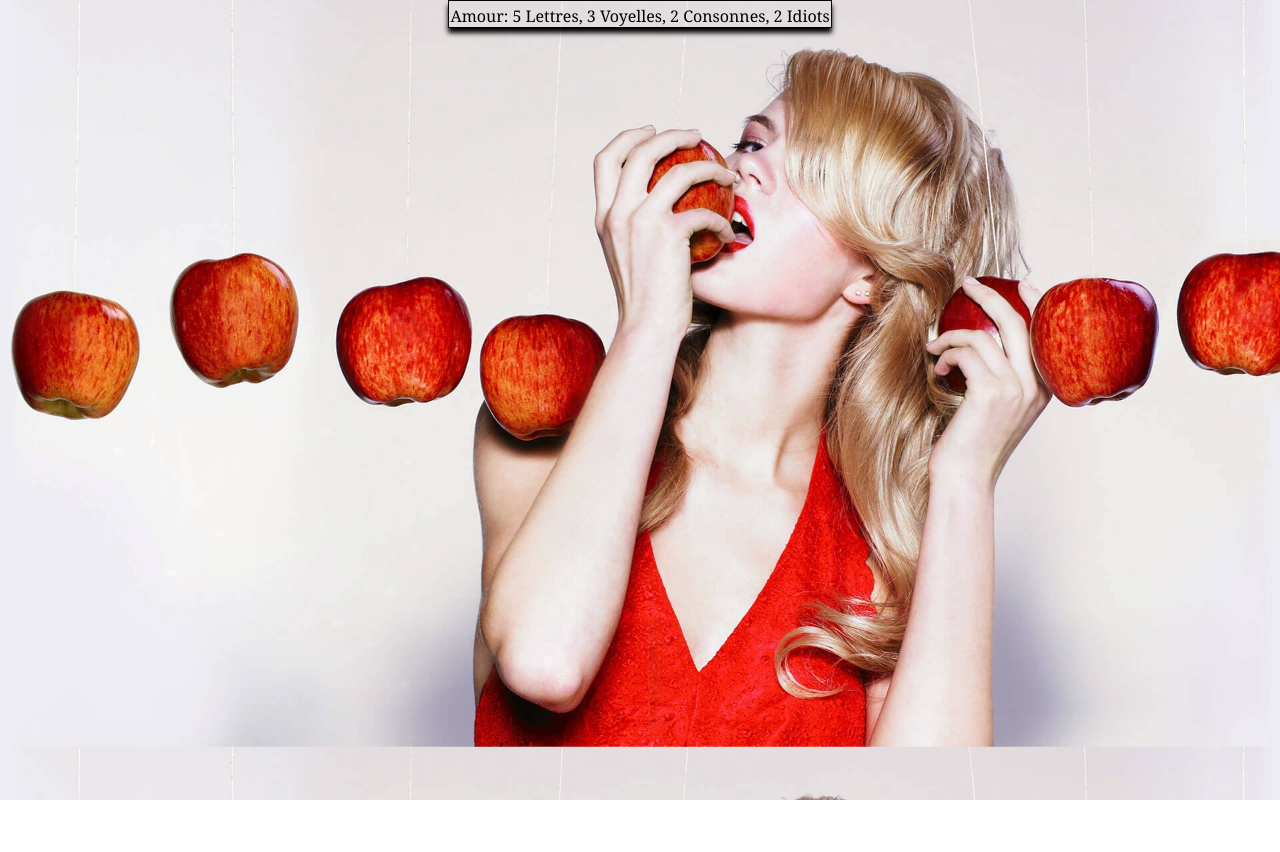
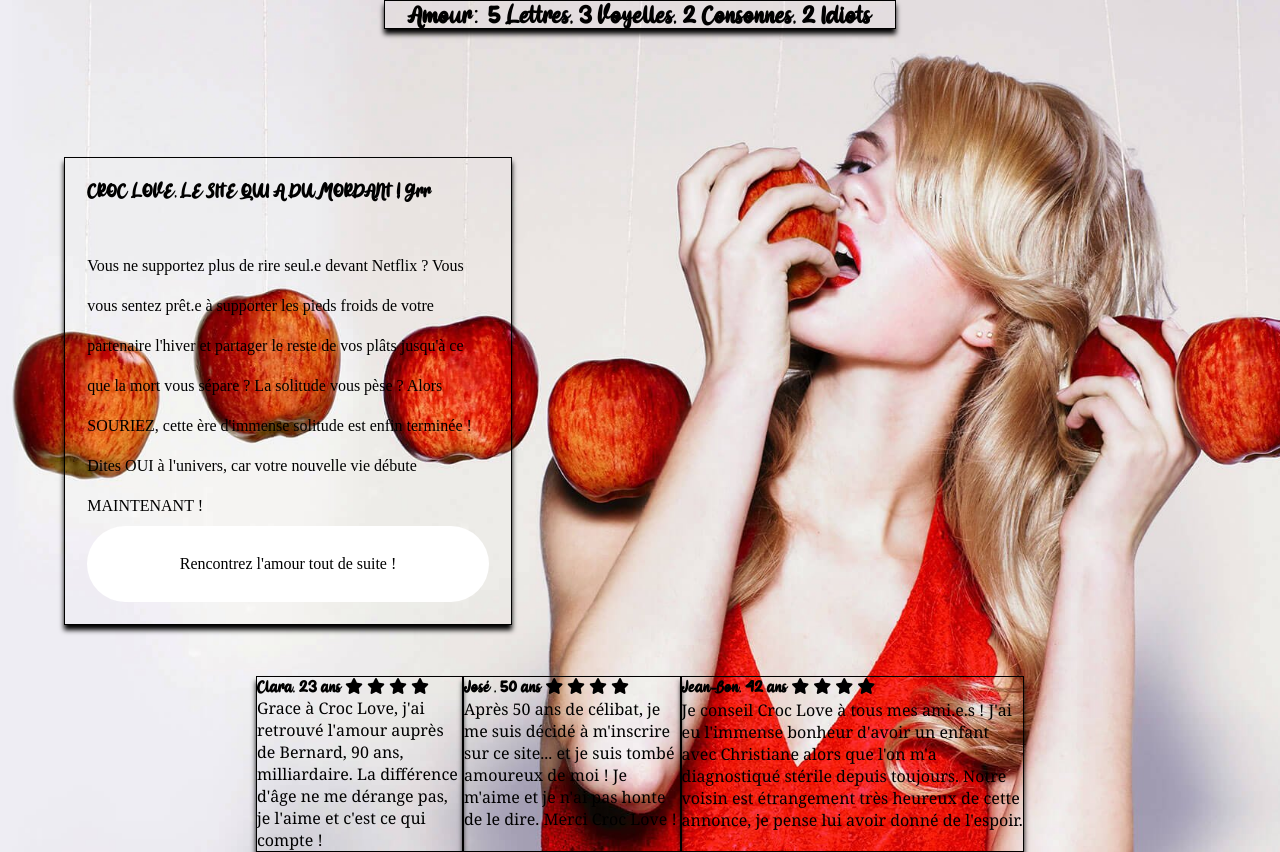
Before and after one commit to Xora123/Let-s-collaborate-with-Git, a plain HTML site: page index.html in a window 1280 px wide. Before the commit the page ends 800 px from the top, so only its background shows below. Drawn offline with Linux system fonts and the light colour scheme.

Commit message:
Last commit

```diff
--- a/index.html
+++ b/index.html
@@ -7,21 +7,43 @@
     <title>Croc Love </title>
     <link rel="icon" type="image/png" href="Image/favicon.png">
     <link href="style.css" rel="stylesheet">
+    <script src="https://kit.fontawesome.com/14fbcf0019.js" crossorigin="anonymous"></script>
 </head>
 <body>
     <main class="page">
         <header class="header">
-            <P>Amour: 5 Lettres, 3 Voyelles, 2 Consonnes, 2 Idiots</P>
+            <h2>Amour: 5 Lettres, 3 Voyelles, 2 Consonnes, 2 Idiots</h2>
 
         </header>
 
 
-        <section>
+        <section class="Sect">
+            <h3>CROC LOVE, LE SITE QUI A DU MORDANT ! Grr</h3>
+            <article>Vous ne supportez plus de rire seul.e devant Netflix ?
+        Vous vous sentez prêt.e à supporter les pieds froids de votre partenaire l'hiver et partager le reste de vos plâts jusqu'à ce que la mort vous sépare ?
+            La solitude vous pèse ? Alors SOURIEZ, cette ère d'immense solitude est enfin terminée !
 
-        </section>
+                Dites OUI à l'univers, car votre nouvelle vie débute MAINTENANT ! <br>
+
+            <a target="_blanck" href="conection.html"> Rencontrez l'amour tout de suite ! </a>
+
+            </article>
+
+            </section>
 
         <footer>
-
+            <div class="Com1" >
+                <h4> Clara, 23 ans  <i class="fas fa-star"></i> <i class="fas fa-star"></i> <i class="fas fa-star"></i> <i class="fas fa-star"></i></h4>
+                <p> Grace à Croc Love, j'ai retrouvé l'amour auprès de Bernard, 90 ans, milliardaire. La différence d'âge ne me dérange pas, je l'aime et c'est ce qui compte !</p>
+            </div>
+            <div class="Com2">
+                <h4> José , 50 ans  <i class="fas fa-star"></i> <i class="fas fa-star"></i> <i class="fas fa-star"></i> <i class="fas fa-star"></i></h4>
+                <p> Après 50 ans de célibat, je me suis décidé à m'inscrire sur ce site... et je suis tombé amoureux de moi ! Je m'aime et je n'ai pas honte de le dire. Merci Croc Love !</p>
+            </div>
+            <div class="Com3">
+                <h4> Jean-Bon, 42 ans <i class="fas fa-star"></i> <i class="fas fa-star"></i> <i class="fas fa-star"></i> <i class="fas fa-star"></i></h4>
+                <p> Je conseil Croc Love à tous mes ami.e.s ! J'ai eu l'immense bonheur d'avoir un enfant avec Christiane alors que l'on m'a diagnostiqué stérile depuis toujours. Notre voisin est étrangement très heureux de cette annonce, je pense lui avoir donné de l'espoir.</p>
+            </div>
 
         </footer>
     </main>
--- a/style.css
+++ b/style.css
@@ -1,11 +1,19 @@
 *{
     margin: 0;
     padding: 0;
+
 }
+@font-face {
+    font-family: "Pinky Cupid";
+    src: url("Pinky_Cupid.otf") format("truetype");
+    font-display: swap;
+}
+
 
 body{
     background-image: url(Image/bg.jpg);
     background-size: cover;
+    font-family: "Pinky Cupid";
 }
 .form{
     display:flex;
@@ -26,8 +34,10 @@ p{
 .header {
         border: 1px solid;
         box-shadow: 0px 5px 5px black;
-        margin-left: 35%;
-        margin-right: 35%;
+        margin-left: 30%;
+        margin-right: 30%;
+        display: flex;
+        justify-content: center;
 }
 label{
     display: flex;
@@ -49,3 +59,63 @@ label{
     margin-right: 35%;
 
 }
+
+.Sect {border: 1px solid;
+    box-shadow: 0px 5px 5px black;
+    margin-left: 5%;
+    margin-right: 60%;
+    margin-top: 10%;
+}
+
+h2 {
+    padding-top:
+}
+
+h3 {
+    padding: 5%;
+}
+
+article {
+    padding: 5%;
+line-height: 40px;
+font-family: 'Times New Roman', Times, serif;
+}
+
+footer {
+    display: flex;
+    justify-content: center;
+    padding-left: 20%;
+    padding-right: 20%;
+    padding-top: 4%;
+}
+
+
+.Com1 {
+    border: 1px solid;
+    box-shadow: 0px 5px 5px black;
+
+
+}
+
+.Com2 {
+    border: 1px solid;
+    box-shadow: 0px 5px 5px black;
+
+}
+
+.Com3 {
+    border: 1px solid;
+    box-shadow: 0px 5px 5px black;
+}
+
+a {
+    display: flex;
+justify-content: center;
+border-radius: 40px;
+padding: 18px 28px;
+text-align: center;
+font-weight: 500;
+background-color: #fff;
+color: black;
+text-decoration: none;
+}
```
Also changed, not shown: Pinky_Cupid.otf (added).
